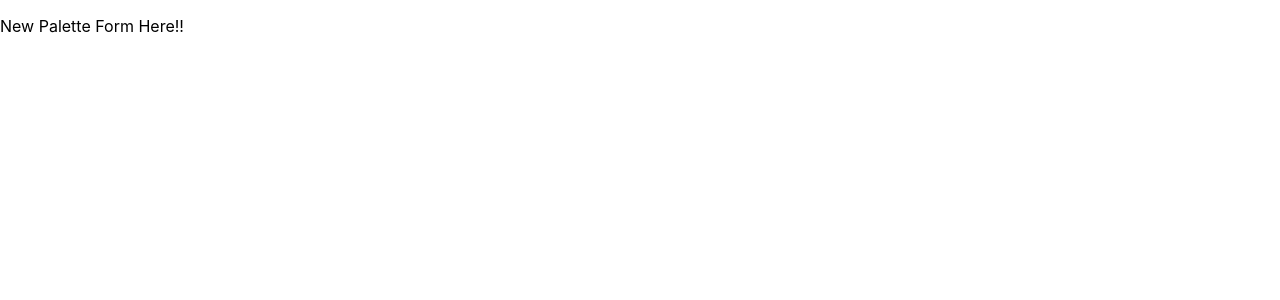
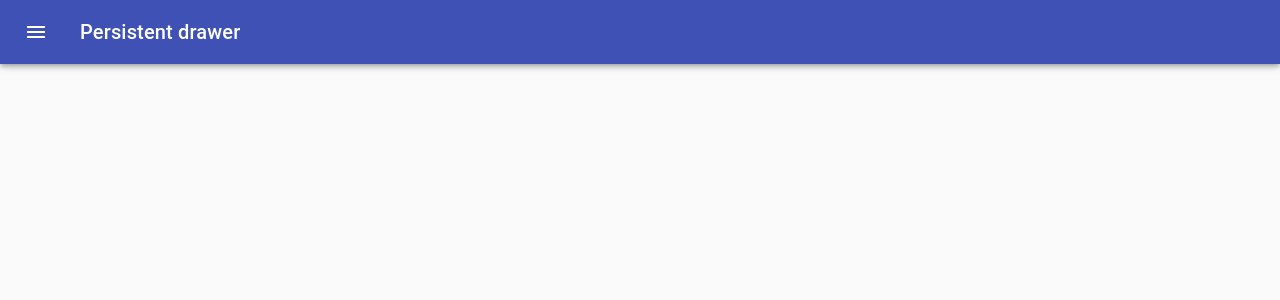
Before and after one commit to realdanilo/colorapp, a React (Create React App) app: page /palette/new in a window 1280 px wide. Shown: the top 300 px of the page. Built offline with nearby package versions, Linux system fonts and the light colour scheme.

Commit message:
Add Drawer component to the NewPaletteForm

```diff
--- a/src/NewPaletteFrom.js
+++ b/src/NewPaletteFrom.js
@@ -1,16 +1,150 @@
 import React, { Component } from "react";
+import PropTypes from "prop-types";
+import classNames from "classnames";
+import { withStyles } from "@material-ui/core/styles";
+import Drawer from "@material-ui/core/Drawer";
+import CssBaseline from "@material-ui/core/CssBaseline";
+import AppBar from "@material-ui/core/AppBar";
+import Toolbar from "@material-ui/core/Toolbar";
+import Typography from "@material-ui/core/Typography";
+import Divider from "@material-ui/core/Divider";
+import IconButton from "@material-ui/core/IconButton";
+import MenuIcon from "@material-ui/icons/Menu";
+import ChevronLeftIcon from "@material-ui/icons/ChevronLeft";
+import ChevronRightIcon from "@material-ui/icons/ChevronRight";
+
+const drawerWidth = 240;
+
+const styles = (theme) => ({
+  root: {
+    display: "flex",
+  },
+  appBar: {
+    transition: theme.transitions.create(["margin", "width"], {
+      easing: theme.transitions.easing.sharp,
+      duration: theme.transitions.duration.leavingScreen,
+    }),
+  },
+  appBarShift: {
+    width: `calc(100% - ${drawerWidth}px)`,
+    marginLeft: drawerWidth,
+    transition: theme.transitions.create(["margin", "width"], {
+      easing: theme.transitions.easing.easeOut,
+      duration: theme.transitions.duration.enteringScreen,
+    }),
+  },
+  menuButton: {
+    marginLeft: 12,
+    marginRight: 20,
+  },
+  hide: {
+    display: "none",
+  },
+  drawer: {
+    width: drawerWidth,
+    flexShrink: 0,
+  },
+  drawerPaper: {
+    width: drawerWidth,
+  },
+  drawerHeader: {
+    display: "flex",
+    alignItems: "center",
+    padding: "0 8px",
+    ...theme.mixins.toolbar,
+    justifyContent: "flex-end",
+  },
+  content: {
+    flexGrow: 1,
+    padding: theme.spacing.unit * 3,
+    transition: theme.transitions.create("margin", {
+      easing: theme.transitions.easing.sharp,
+      duration: theme.transitions.duration.leavingScreen,
+    }),
+    marginLeft: -drawerWidth,
+  },
+  contentShift: {
+    transition: theme.transitions.create("margin", {
+      easing: theme.transitions.easing.easeOut,
+      duration: theme.transitions.duration.enteringScreen,
+    }),
+    marginLeft: 0,
+  },
+});
+
 class NewPaletteForm extends Component {
-  constructor(props) {
-    super(props);
-    this.state = {};
-  }
+  state = {
+    open: false,
+  };
+
+  handleDrawerOpen = () => {
+    this.setState({ open: true });
+  };
+
+  handleDrawerClose = () => {
+    this.setState({ open: false });
+  };
+
   render() {
+    const { classes } = this.props;
+    const { open } = this.state;
+
     return (
-      <div>
-        <p>New Palette Form Here!!</p>
+      <div className={classes.root}>
+        <CssBaseline />
+        <AppBar
+          position="fixed"
+          className={classNames(classes.appBar, {
+            [classes.appBarShift]: open,
+          })}
+        >
+          <Toolbar disableGutters={!open}>
+            <IconButton
+              color="inherit"
+              aria-label="Open drawer"
+              onClick={this.handleDrawerOpen}
+              className={classNames(classes.menuButton, open && classes.hide)}
+            >
+              <MenuIcon />
+            </IconButton>
+            <Typography variant="h6" color="inherit" noWrap>
+              Persistent drawer
+            </Typography>
+          </Toolbar>
+        </AppBar>
+        <Drawer
+          className={classes.drawer}
+          variant="persistent"
+          anchor="left"
+          open={open}
+          classes={{
+            paper: classes.drawerPaper,
+          }}
+        >
+          <div className={classes.drawerHeader}>
+            <IconButton onClick={this.handleDrawerClose}>
+              <ChevronLeftIcon />
+            </IconButton>
+          </div>
+          <Divider />
+        </Drawer>
+        <main
+          className={classNames(classes.content, {
+            [classes.contentShift]: open,
+          })}
+        >
+          <div className={classes.drawerHeader} />
+        </main>
       </div>
     );
   }
 }
 
-export default NewPaletteForm;
+// PersistentDrawerLeft.propTypes = {
+//   classes: PropTypes.object.isRequired,
+//   theme: PropTypes.object.isRequired,
+// };
+
+export default withStyles(styles, { withTheme: true })(NewPaletteForm);
+
+// export default NewPaletteForm;
```
